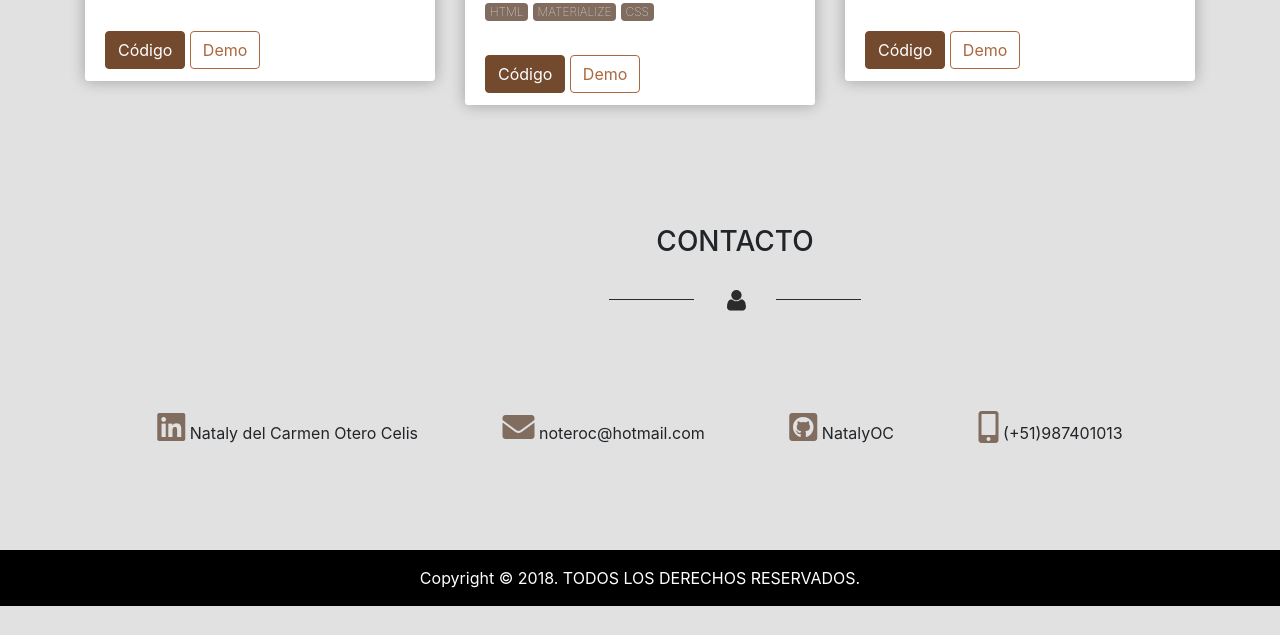
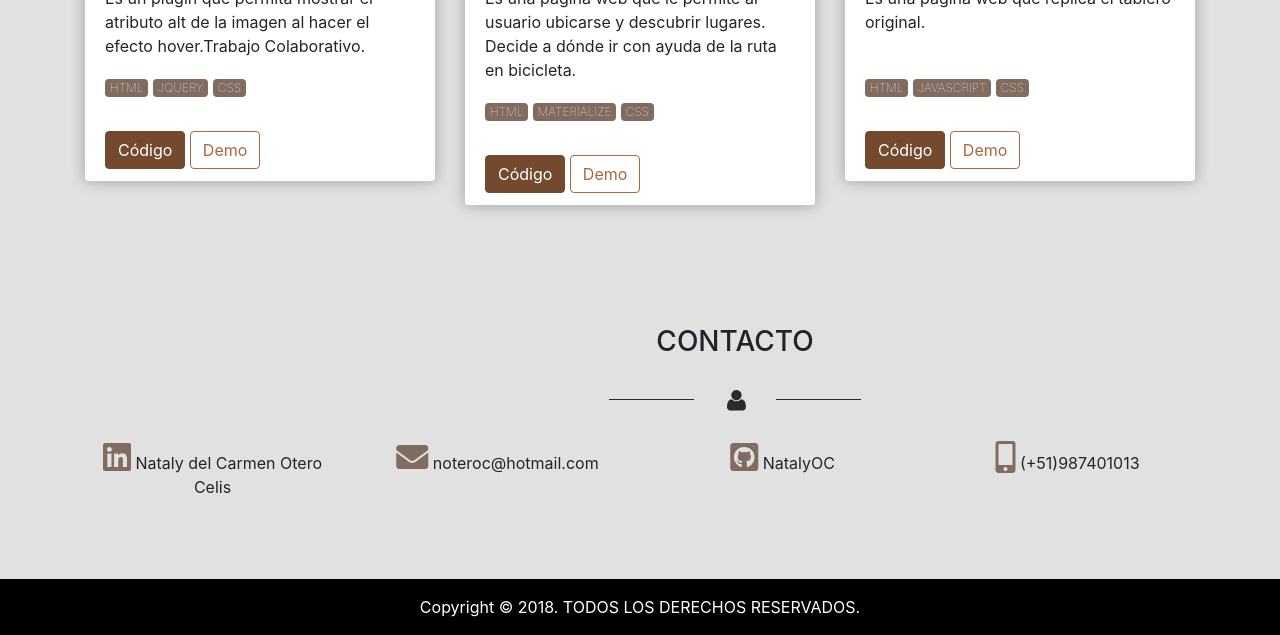
Before and after one commit to NatalyOC/developer-fronted-portfolio, a plain HTML site: page index.html in a window 1280 px wide. Shown: the part 2188-2823 px from the top of the page. Before the commit the page ends 2794 px from the top, so only its background shows below. Drawn offline with nearby package versions, Linux system fonts and the light colour scheme.

Commit message:
actualizando

```diff
--- a/css/main.css
+++ b/css/main.css
@@ -45,15 +45,18 @@ hr{
   margin: 0 auto;
   padding: 1px;
 }
-#contact ul {
-  padding: 0;
-  margin: 45px 0 0 0;
-}
-#contact ul li {
+
+/* #contact ul  {
   list-style-type: none;
   display: inline-block;
   margin: 25px;
   padding: 15px;
+}  */
+#contact li{
+  margin-top:10px;
+  margin-bottom: 10px;
+  padding-top: 5px;
+  padding-bottom: 5px;
 }
 #contact a{
   text-decoration: none;
@@ -181,3 +184,7 @@ section{
 .a-contact{
   color:#816C60;
 }
+.p-50{
+  padding-top: 50px;
+  padding-bottom: 50px;
+}
--- a/index.html
+++ b/index.html
@@ -75,7 +75,7 @@
   <section id="skills">
     <div class="container">
       <div class="row">
-        <div class="col-sm-12 col-md-6 offset-md-3 col-lg-6 offset-lg-4 text-center">
+        <div class="col-sm-12 col-md-6 offset-md-3 col-lg-6 offset-lg-4 text-center p-50">
           <div class="blog-info text-center">
             <h3>SKILL'S</h3>
             <div class="strip text-center">
@@ -212,26 +212,26 @@
       <div class="row marg-top">
         <!-- <div class="col-sm-12 col-md-6 offset-md-3 col-lg-6 offset-lg-4 text-center"> -->
             <div class="col-sm-12 col-md-12 col-lg-12 text-center">
-          <ul>
-            <li>
+          <ul class="nav row">
+            <li class="nav-item col-sm-12 col-md-3 col-lg-3">
               <a href="https://www.linkedin.com/in/natalydelcarmenoterocelis" target="_blank">
                 <i class="fab fa-2x fa-linkedin a-contact"></i>
               </a>
               <span>Nataly del Carmen Otero Celis</span>
             </li>
-            <li>
+            <li class="nav-item col-sm-12 col-md-3 col-lg-3">
               <a href="mailto:noteroc@hotmail.com" target="_blank">
                 <i class="fas fa-2x fa-envelope a-contact a-contact"></i>
               </a>
               <span>noteroc@hotmail.com</span>
             </li>
-            <li>
+            <li class="nav-item col-sm-12 col-md-3 col-lg-3">
               <a href="https://github.com/NatalyOC" target="_blank">
                 <i class="fa-2x fab fa-github-square a-contact"></i>
               </a>
               <span>NatalyOC</span>
             </li>
-            <li>
+            <li class="nav-item col-sm-12 col-md-3 col-lg-3">
               <a href="#" target="_blank">
                 <i class="fas fa-2x fa-mobile-alt a-contact"></i>
               </a>
```
Also changed, not shown: 4 other files. Lines whose indentation alone changed are shown as unchanged.
